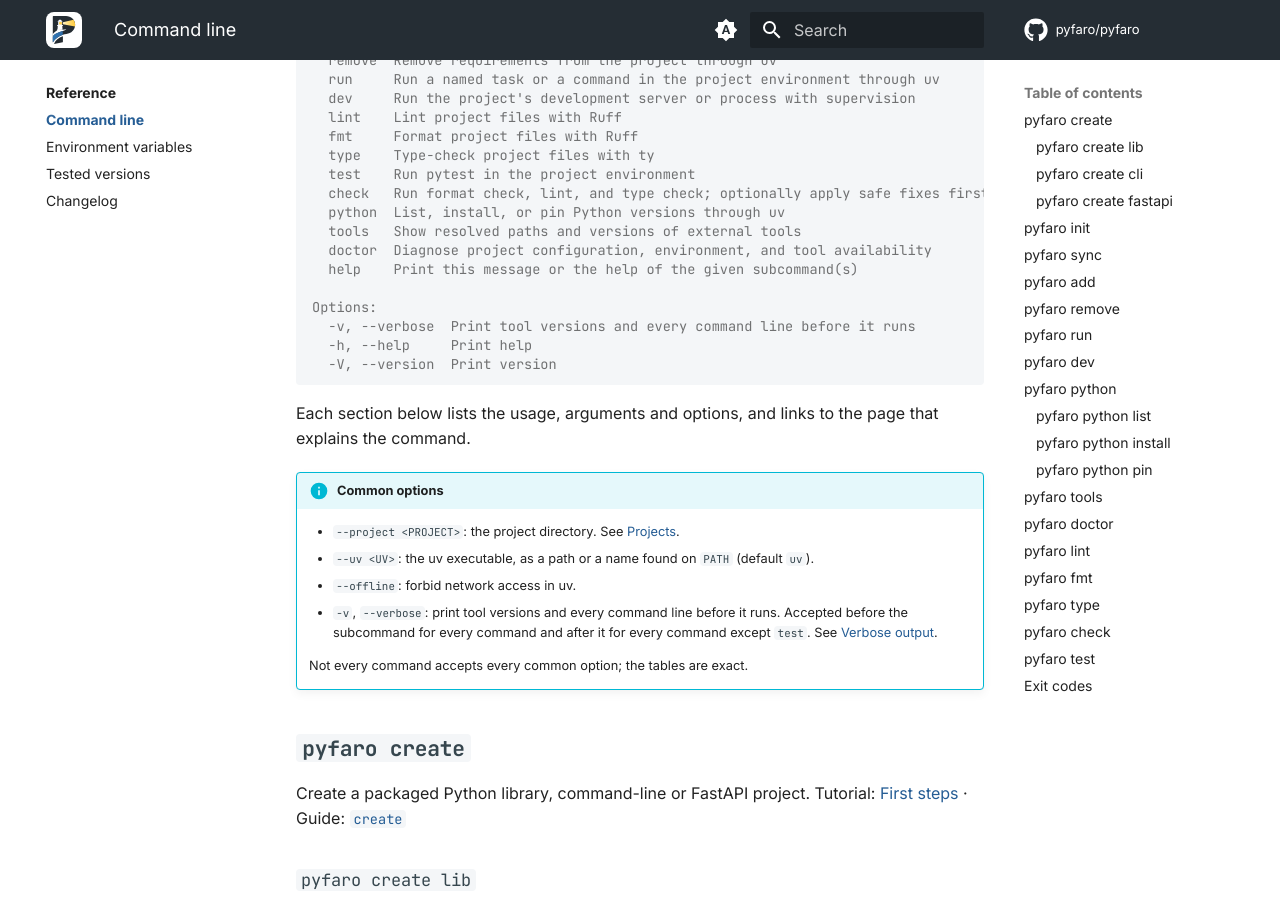
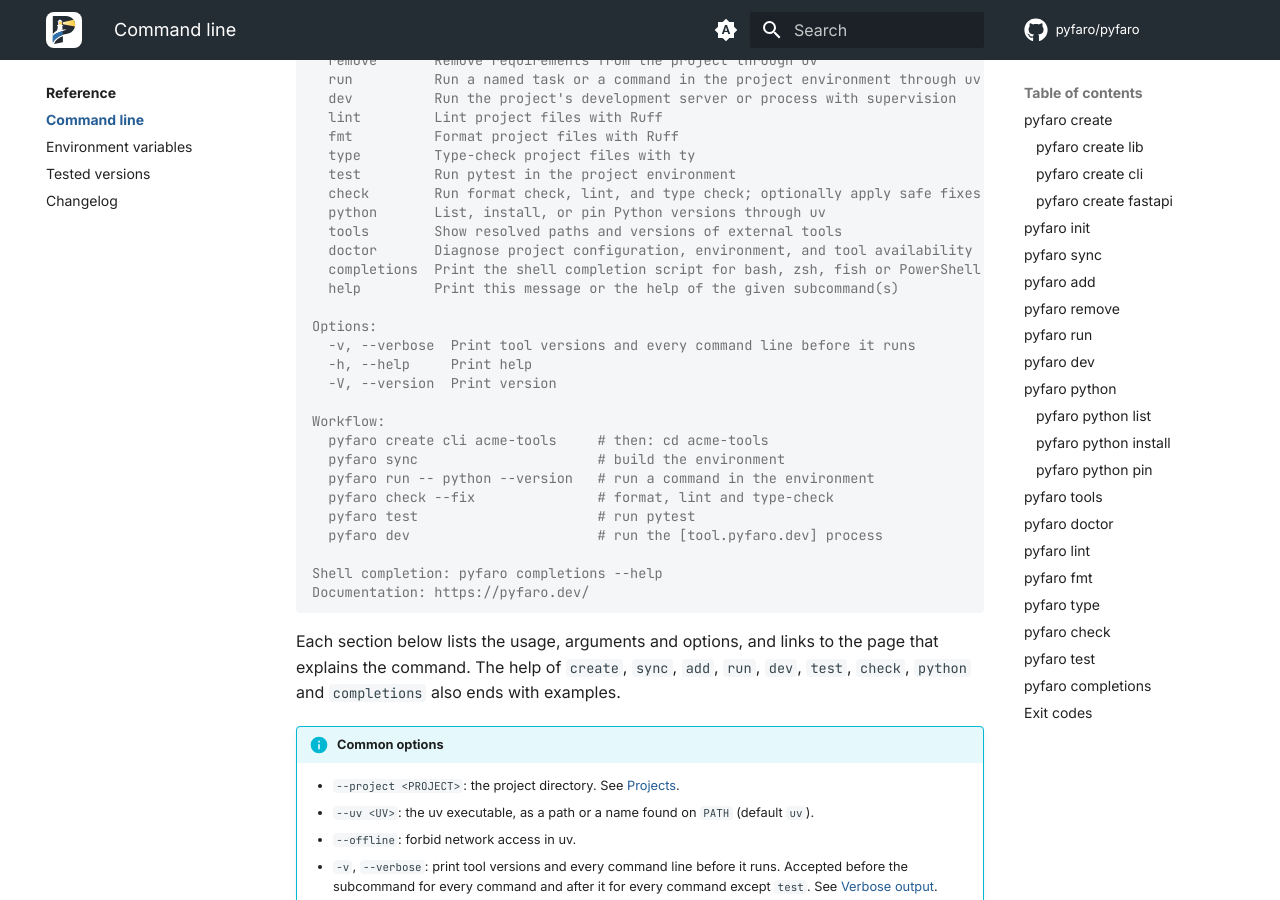
Before and after one commit to pyfaro/pyfaro, an MkDocs documentation site: the page built from website/docs/reference/cli.md, in a window 1280 px wide and 900 px high, scrolled down 459 px. Built offline with MkDocs 1.6.1 and Material for MkDocs 9.7.7, drawn with Linux system fonts in a browser that asks for light colours; comment, search, counter and statistics services are not loaded; some of the changed text lies outside the part shown.

Commit message:
docs: document shell completion and the new help

````diff
--- a/website/docs/reference/cli.md
+++ b/website/docs/reference/cli.md
@@ -10,31 +10,44 @@
 Usage: pyfaro [OPTIONS] <COMMAND>
 
 Commands:
-  create  Create a packaged Python library, command-line or FastAPI project
-  init    Preview or apply uv-backed project initialization
-  sync    Synchronize the project environment through uv
-  add     Add requirements to the project through uv
-  remove  Remove requirements from the project through uv
-  run     Run a named task or a command in the project environment through uv
-  dev     Run the project's development server or process with supervision
-  lint    Lint project files with Ruff
-  fmt     Format project files with Ruff
-  type    Type-check project files with ty
-  test    Run pytest in the project environment
-  check   Run format check, lint, and type check; optionally apply safe fixes first
-  python  List, install, or pin Python versions through uv
-  tools   Show resolved paths and versions of external tools
-  doctor  Diagnose project configuration, environment, and tool availability
-  help    Print this message or the help of the given subcommand(s)
+  create       Create a packaged Python library, command-line or FastAPI project
+  init         Preview or apply uv-backed project initialization
+  sync         Synchronize the project environment through uv
+  add          Add requirements to the project through uv
+  remove       Remove requirements from the project through uv
+  run          Run a named task or a command in the project environment through uv
+  dev          Run the project's development server or process with supervision
+  lint         Lint project files with Ruff
+  fmt          Format project files with Ruff
+  type         Type-check project files with ty
+  test         Run pytest in the project environment
+  check        Run format check, lint, and type check; optionally apply safe fixes first
+  python       List, install, or pin Python versions through uv
+  tools        Show resolved paths and versions of external tools
+  doctor       Diagnose project configuration, environment, and tool availability
+  completions  Print the shell completion script for bash, zsh, fish or PowerShell
+  help         Print this message or the help of the given subcommand(s)
 
 Options:
   -v, --verbose  Print tool versions and every command line before it runs
   -h, --help     Print help
   -V, --version  Print version
+
+Workflow:
+  pyfaro create cli acme-tools     # then: cd acme-tools
+  pyfaro sync                      # build the environment
+  pyfaro run -- python --version   # run a command in the environment
+  pyfaro check --fix               # format, lint and type-check
+  pyfaro test                      # run pytest
+  pyfaro dev                       # run the [tool.pyfaro.dev] process
+
+Shell completion: pyfaro completions --help
+Documentation: https://pyfaro.dev/
 ```
 
 Each section below lists the usage, arguments and options, and links to the
-page that explains the command.
+page that explains the command. The help of `create`, `sync`, `add`, `run`,
+`dev`, `test`, `check`, `python` and `completions` also ends with examples.
 
 !!! info "Common options"
     - `--project <PROJECT>`: the project directory. See [Projects](../concepts/projects.md).
@@ -108,7 +121,7 @@
 | --- | --- |
 | `[PATH]` | Project directory (defaults to the current directory) |
 | `--apply` | Apply the displayed plan; without this flag no files are written |
-| `--uv <UV>` | uv executable (default `uv`) |
+| `--uv <UV>` | uv executable (a path or a name found on `PATH`) |
 | `--offline` | Disable network access in uv |
 | `-v`, `--verbose` | Print tool versions and every command line before it runs |
 
@@ -124,10 +137,10 @@
 | Argument or option | Description |
 | --- | --- |
 | `[PATH]` | Directory to start project discovery from (defaults to the current directory) |
-| `--project <PROJECT>` | Explicit project directory; overrides discovery |
+| `--project <PROJECT>` | Explicit project directory; otherwise discover the nearest project |
 | `--locked` | Refuse to update an absent or stale `uv.lock` |
 | `--frozen` | Use `uv.lock` without checking it against project metadata |
-| `--uv <UV>` | uv executable (default `uv`) |
+| `--uv <UV>` | uv executable (a path or a name found on `PATH`) |
 | `--offline` | Disable network access in uv |
 | `-v`, `--verbose` | Print tool versions and every command line before it runs |
 
@@ -147,8 +160,8 @@
 | `<PACKAGES>...` | Requirement specifiers |
 | `--dev` | Use the development dependency group |
 | `--group <GROUP>` | Use a named dependency group |
-| `--project <PROJECT>` | Explicit project directory (otherwise discover from the current directory) |
-| `--uv <UV>` | uv executable (default `uv`) |
+| `--project <PROJECT>` | Explicit project directory; otherwise discover the nearest project |
+| `--uv <UV>` | uv executable (a path or a name found on `PATH`) |
 | `--offline` | Disable network access in uv |
 | `-v`, `--verbose` | Print tool versions and every command line before it runs |
 
@@ -165,8 +178,8 @@
 | `<PACKAGES>...` | Dependency names |
 | `--dev` | Use the development dependency group |
 | `--group <GROUP>` | Use a named dependency group |
-| `--project <PROJECT>` | Explicit project directory (otherwise discover from the current directory) |
-| `--uv <UV>` | uv executable (default `uv`) |
+| `--project <PROJECT>` | Explicit project directory; otherwise discover the nearest project |
+| `--uv <UV>` | uv executable (a path or a name found on `PATH`) |
 | `--offline` | Disable network access in uv |
 | `-v`, `--verbose` | Print tool versions and every command line before it runs |
 
@@ -185,10 +198,10 @@
 | --- | --- |
 | `[TASK]` | Task defined in `[tool.pyfaro.tasks]`; omit it to run a program after `--` |
 | `[ARGS]...` | Program and arguments after `--`, or extra arguments for the task |
-| `--project <PROJECT>` | Explicit project directory (otherwise discover from the current directory) |
+| `--project <PROJECT>` | Explicit project directory; otherwise discover the nearest project |
 | `--locked` | Refuse to update an absent or stale `uv.lock` |
 | `--frozen` | Use `uv.lock` without checking it against project metadata |
-| `--uv <UV>` | uv executable (default `uv`) |
+| `--uv <UV>` | uv executable (a path or a name found on `PATH`) |
 | `--offline` | Disable network access in uv |
 | `-v`, `--verbose` | Print tool versions and every command line before it runs |
 
@@ -204,10 +217,10 @@
 | Argument or option | Description |
 | --- | --- |
 | `[EXTRA]...` | Extra arguments after `--`, appended after the configured arguments |
-| `--project <PROJECT>` | Explicit project directory (otherwise discover from the current directory) |
+| `--project <PROJECT>` | Explicit project directory; otherwise discover the nearest project |
 | `--locked` | Refuse to update an absent or stale `uv.lock` |
 | `--frozen` | Use `uv.lock` without checking it against project metadata |
-| `--uv <UV>` | uv executable (default `uv`) |
+| `--uv <UV>` | uv executable (a path or a name found on `PATH`) |
 | `--offline` | Disable network access in uv |
 | `-v`, `--verbose` | Print tool versions and every command line before it runs |
 
@@ -224,8 +237,8 @@
 
 | Option | Description |
 | --- | --- |
-| `--project <PROJECT>` | Exact project directory; otherwise use the current directory |
-| `--uv <UV>` | uv executable (default `uv`) |
+| `--project <PROJECT>` | Exact project directory without discovery; otherwise uv discovers from the current directory |
+| `--uv <UV>` | uv executable (a path or a name found on `PATH`) |
 | `--offline` | Disable network access in uv |
 | `-v`, `--verbose` | Print tool versions and every command line before it runs |
 
@@ -237,7 +250,7 @@
 
 | Argument or option | Description |
 | --- | --- |
-| `[REQUEST]` | Python request to filter by |
+| `[REQUEST]` | Python version request to filter by |
 | `--only-installed` | Show installed versions only |
 | `--all-versions` | Include old patch versions |
 
@@ -376,6 +389,20 @@
     pytest, so `pyfaro test -v` and `pyfaro test --verbose` are pytest's
     options. Use `pyfaro -v test` for Pyfaro's trace.
 
+## `pyfaro completions`
+
+Print the shell completion script for bash, zsh, fish or PowerShell. Guide:
+[`completions`](../commands/completions.md)
+
+```text
+Usage: pyfaro completions <SHELL>
+```
+
+| Argument | Description |
+| --- | --- |
+| `<SHELL>` | Shell to generate the completion script for: `bash`, `zsh`, `fish` or `powershell` |
+| `-v`, `--verbose` | Print tool versions and every command line before it runs |
+
 ## Exit codes
 
 See [Exit codes](../concepts/exit-codes.md).
--- a/website/mkdocs.yml
+++ b/website/mkdocs.yml
@@ -101,6 +101,7 @@
       - python: commands/python.md
       - tools: commands/tools.md
       - doctor: commands/doctor.md
+      - completions: commands/completions.md
       - lint: commands/lint.md
       - fmt: commands/fmt.md
       - type: commands/type.md
````
Also changed, not shown: other parts of website/docs/reference/cli.md (+4 -4 lines), CONTRIBUTING.md (+5 -0 lines), docs/completions.md (added, +59 -0 lines), website/docs/commands/completions.md (added, +114 -0 lines), website/docs/commands/index.md (+1 -0 lines), CHANGELOG.md, README.md.
